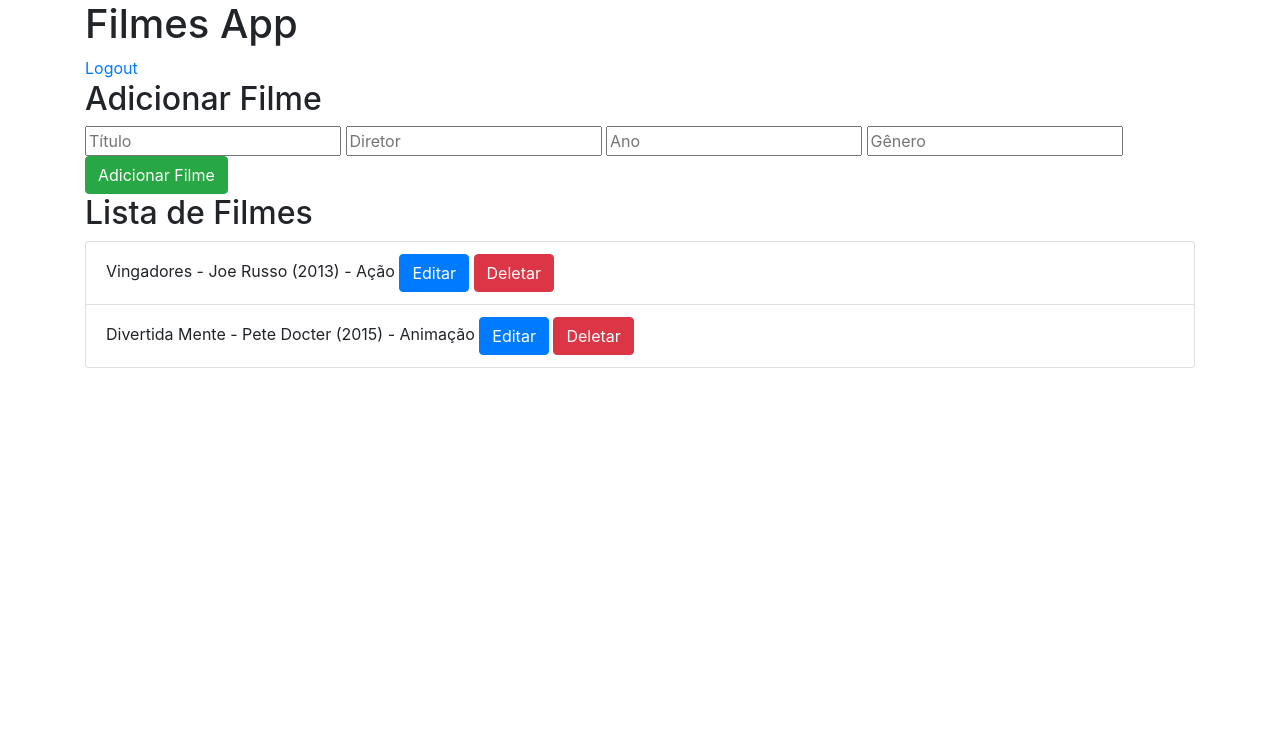
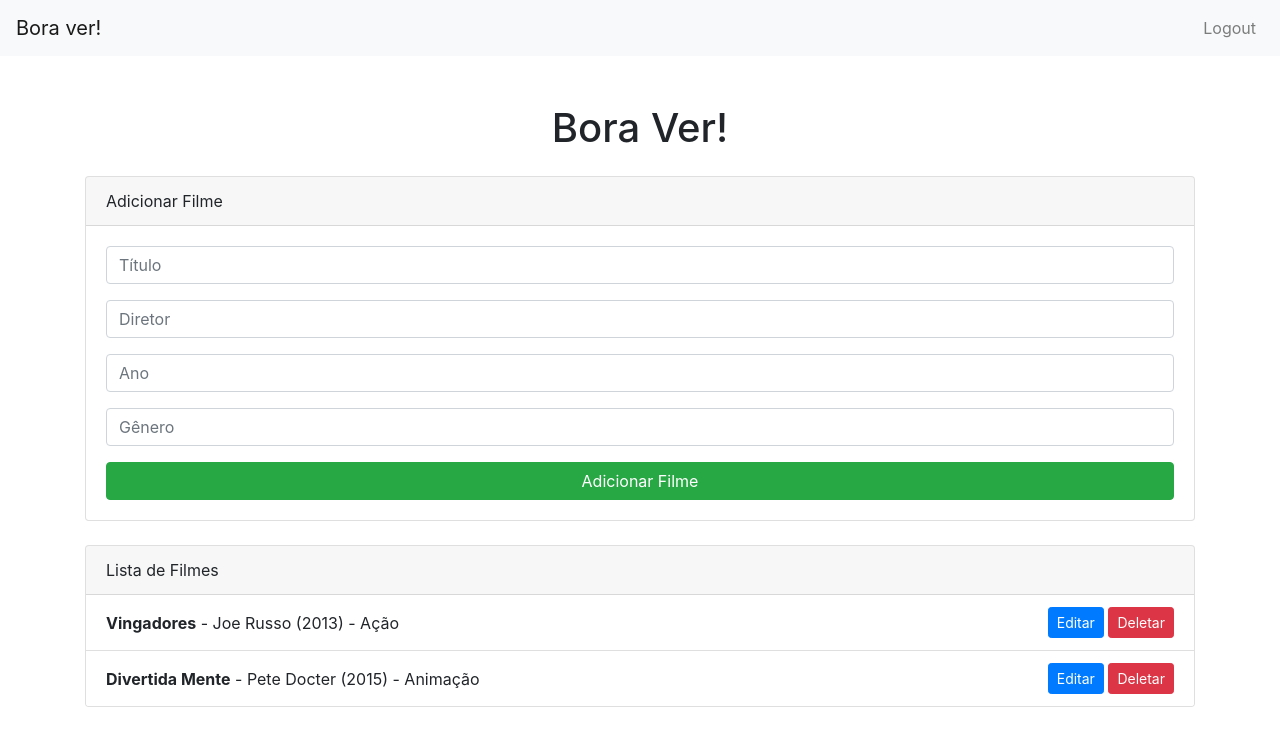
Before and after one commit to LucasSantana33/Crud_Python, a Flask app: page / in a window 1280 px wide. Shown: the top 746 px of the page. Run offline with Flask 3, Linux system fonts and the light colour scheme; the visitor is signed in with stand-in values (Sample User, id 1); some libraries are stand-ins or nearby versions.

Commit message:
melhora do front-end

```diff
--- a/templates/cadastro.html
+++ b/templates/cadastro.html
@@ -1,5 +1,5 @@
 <!DOCTYPE html>
-<html lang="en">
+<html lang="pt-br">
 <head>
     <meta charset="UTF-8">
     <title>Cadastro</title>
@@ -18,7 +18,7 @@
             {% if error %}
             <div class="alert alert-danger mt-3">{{ error }}</div>
             {% endif %}
-            <p class="mt-3">Já tem uma conta? <a href="{{ url_for('usuario_bp.login') }}">Login</a></p>
+            <p class="mt-3 text-center">Já tem uma conta? <a href="{{ url_for('usuario_bp.login') }}">Login</a></p>
         </div>
     </div>
 </body>
--- a/templates/index.html
+++ b/templates/index.html
@@ -1,34 +1,61 @@
 <!DOCTYPE html>
-<html lang="en">
+<html lang="pt-br">
 <head>
     <meta charset="UTF-8">
-    <title>Filmes App</title>
+    <title>Bora ver! A sua agenda de filmes online!</title>
     <link rel="stylesheet" href="https://stackpath.bootstrapcdn.com/bootstrap/4.5.2/css/bootstrap.min.css">
 </head>
 <body>
-    <div class="container">
-        <h1>Filmes App</h1>
-        <a href="{{ url_for('usuario_bp.logout') }}">Logout</a>
-        <div>
-            <h2>Adicionar Filme</h2>
-            <form action="{{ url_for('filme_bp.add_filme') }}" method="post">
-                <input type="text" name="titulo" placeholder="Título" required>
-                <input type="text" name="diretor" placeholder="Diretor" required>
-                <input type="number" name="ano" placeholder="Ano" required>
-                <input type="text" name="genero" placeholder="Gênero" required>
-                <button type="submit" class="btn btn-success">Adicionar Filme</button>
-            </form>
+    <nav class="navbar navbar-expand-lg navbar-light bg-light">
+        <a class="navbar-brand" href="#">Bora ver!</a>
+        <div class="collapse navbar-collapse">
+            <ul class="navbar-nav ml-auto">
+                <li class="nav-item">
+                    <a class="nav-link" href="{{ url_for('usuario_bp.logout') }}">Logout</a>
+                </li>
+            </ul>
         </div>
-        <div>
-            <h2>Lista de Filmes</h2>
-            <ul class="list-group">
+    </nav>
+    <div class="container mt-5">
+        <h1 class="text-center">Bora Ver!</h1>
+        <div class="card my-4">
+            <div class="card-header">
+                Adicionar Filme
+            </div>
+            <div class="card-body">
+                <form action="{{ url_for('filme_bp.add_filme') }}" method="post">
+                    <div class="form-group">
+                        <input type="text" name="titulo" class="form-control" placeholder="Título" required>
+                    </div>
+                    <div class="form-group">
+                        <input type="text" name="diretor" class="form-control" placeholder="Diretor" required>
+                    </div>
+                    <div class="form-group">
+                        <input type="number" name="ano" class="form-control" placeholder="Ano" required>
+                    </div>
+                    <div class="form-group">
+                        <input type="text" name="genero" class="form-control" placeholder="Gênero" required>
+                    </div>
+                    <button type="submit" class="btn btn-success btn-block">Adicionar Filme</button>
+                </form>
+            </div>
+        </div>
+        <div class="card">
+            <div class="card-header">
+                Lista de Filmes
+            </div>
+            <ul class="list-group list-group-flush">
                 {% for filme in filmes %}
-                <li class="list-group-item">
-                    {{ filme.titulo }} - {{ filme.diretor }} ({{ filme.ano }}) - {{ filme.genero }}
-                    <a href="{{ url_for('filme_bp.edit_filme', filme_id=filme.id) }}" class="btn btn-primary">Editar</a>
-                    <form action="{{ url_for('filme_bp.delete_filme', filme_id=filme.id) }}" method="post" style="display:inline;">
-                        <button type="submit" class="btn btn-danger">Deletar</button>
-                    </form>
+                <li class="list-group-item d-flex justify-content-between align-items-center">
+                    <div>
+                        <strong>{{ filme.titulo }}</strong> - {{ filme.diretor }} ({{ filme.ano }}) - {{ filme.genero }}
+                    </div>
+                    <div>
+                        <a href="{{ url_for('filme_bp.edit_filme', filme_id=filme.id) }}" class="btn btn-primary btn-sm">Editar</a>
+                        <form action="{{ url_for('filme_bp.delete_filme', filme_id=filme.id) }}" method="post" class="d-inline">
+                            <button type="submit" class="btn btn-danger btn-sm">Deletar</button>
+                        </form>
+                    </div>
                 </li>
                 {% endfor %}
             </ul>
--- a/templates/login.html
+++ b/templates/login.html
@@ -1,5 +1,5 @@
 <!DOCTYPE html>
-<html lang="en">
+<html lang="pt-br">
 <head>
     <meta charset="UTF-8">
     <title>Login</title>
@@ -18,7 +18,7 @@
             {% if error %}
             <div class="alert alert-danger mt-3">{{ error }}</div>
             {% endif %}
-            <p class="mt-3">Não tem uma conta? <a href="{{ url_for('usuario_bp.cadastro') }}">Cadastre-se</a></p>
+            <p class="mt-3 text-center">Não tem uma conta? <a href="{{ url_for('usuario_bp.cadastro') }}">Cadastre-se</a></p>
         </div>
     </div>
 </body>
```
Also changed, not shown: static/css/styles.css (+95 -19 lines), templates/edit_filme.html (+16 -8 lines).
